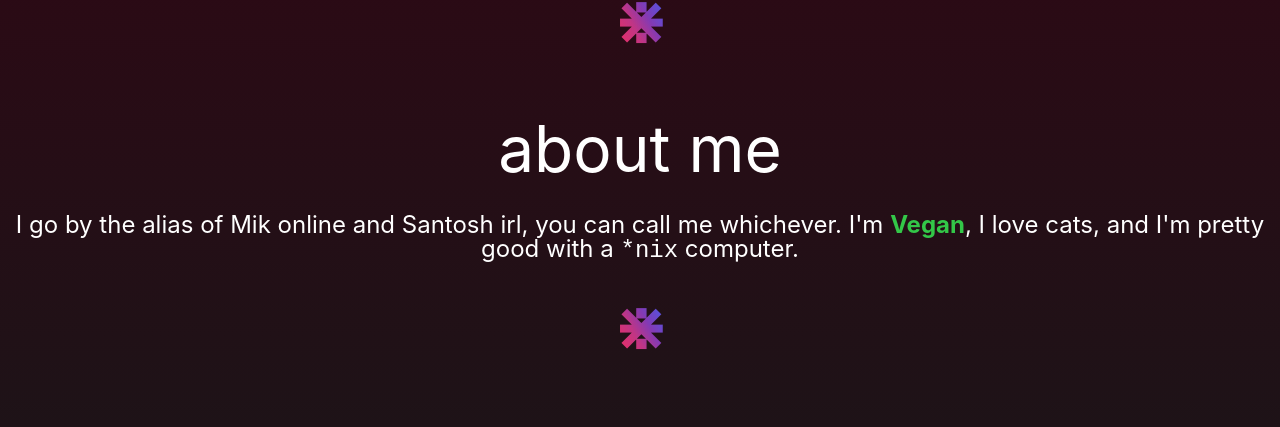
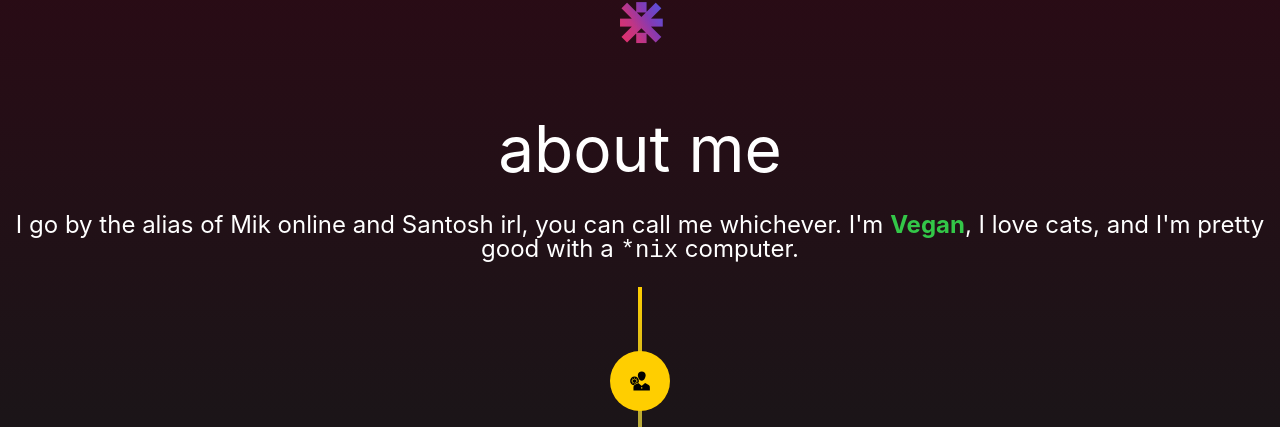
Before and after one commit to Mik1337/portfolio, a Next.js app: page / in a window 1280 px wide. Shown: the part 523-950 px from the top of the page. Built offline with nearby package versions, Linux system fonts and the light colour scheme.

Commit message:
it's 6 am in the morining and i don't have the energy to explain, sowwy

```diff
--- /dev/null
+++ b/components/AboutMe.js
@@ -0,0 +1,16 @@
+export default function AboutMe() {
+  return (
+    <div className="title" id="aboutme" title="About Me">
+      <p>about me</p>{" "}
+      <p className="description">
+        I go by the alias of Mik online and Santosh irl, you can call me
+        whichever. I'm <b Style="color: #33c748">Vegan</b>, I love cats, and I'm
+        pretty good with a <code>*nix</code> computer.
+        {/* I like working on new and interesting fields and growing my areas of
+                expertise. Design, Automation, Data Management and Web
+                Development are areas that I've worked in extensivly. I'm Currently,
+                working with The/Nudge helping them mapout SDG-16 for India. */}
+      </p>
+    </div>
+  );
+}
--- a/pages/index.js
+++ b/pages/index.js
@@ -1,5 +1,8 @@
 import Head from "next/head";
 import Typewriter from "typewriter-effect";
+
+import Splash from "../components/Splash";
+import AboutMe from "../components/AboutMe";
 import TimeLine from "../components/TimeLine";
 import Stats from "../components/Stats";
 import Interests from "../components/Interests";
@@ -21,7 +24,6 @@ export default class Index extends React.Component {
   state = {
     dark: true,
   };
-
   render() {
     return (
       <div className={`container ${this.state.dark ? "dark" : "light"}`}>
@@ -93,48 +95,10 @@ export default class Index extends React.Component {
               </p>
             </span>
           </h1>
-          <div className="title" id="aboutme" title="About Me">
-            <p>about me</p>{" "}
-            <p className="description">
-              I go by the alias of Mik online and Santosh irl, you can call me
-              whichever. I'm <b Style="color: #33c748">Vegan</b>, I love cats,
-              and I'm pretty good with a <code>*nix</code> computer.
-              {/* I like working on new and interesting fields and growing my areas of
-                expertise. Design, Automation, Data Management and Web
-                Development are areas that I've worked in extensivly. I'm Currently,
-                working with The/Nudge helping them mapout SDG-16 for India. */}
-            </p>
-            <p>
-              <b
-                alt="Section End Indicator"
-                o="#grid"
-                className="glyph-gradient"
-              >
-                <a href="#timeline">⋇</a>
-              </b>{" "}
-            </p>
-          </div>
-          <div
-            title="timeline"
-            alt="Places I've worked or Studied in reverse chronological order"
-          >
-            <span id="timeline" className="title">
-              <p>time line</p> <p className="description"></p>
-            </span>
-            <TimeLine dark={this.state.dark} />
-          </div>
-
-          <div className="title" id="skills" title="Skills">
-            <p>Skill Stats</p>{" "}
-            <p className="description">
-              <Stats dark={this.state.dark} />
-            </p>
-          </div>
-
-          <div className="title" id="interests" title="Interest">
-            <p>Interests</p>
-            <Interests theme={this.state.dark ? "#151515" : "lavender"} />
-          </div>
+          <AboutMe />
+          <TimeLine dark={this.state.dark} />
+          <Stats dark={this.state.dark} />
+          <Interests theme={this.state.dark ? "#2C2F33" : "lavender"} />
         </main>
         <Footer dark={this.state.dark} />
 
@@ -192,15 +156,14 @@ export default class Index extends React.Component {
             background-clip: content-box, border-box;
             box-shadow: 2px 1000px 1px #fff inset;
           }
-          .container {
-            min-height: 100vh;
-            padding: 0 0.5rem;
-            display: flex;
-            flex-direction: column;
-            justify-content: center;
-            align-items: center;
+
+          .themeSwitch {
+            position: absolute;
+            float: right;
+            border: none;
+            outline: none;
+            background: inherit;
           }
-
           main {
             padding: 5rem 0;
             flex: 1;
@@ -213,47 +176,6 @@ export default class Index extends React.Component {
           a {
             color: inherit;
             text-decoration: none;
-          }
-
-          .title a {
-            color: #0070f3;
-            text-decoration: none;
-          }
-
-          .title a:hover,
-          .title a:focus,
-          .title a:active {
-            text-decoration: underline;
-          }
-
-          .title {
-            margin: 0;
-            line-height: 0;
-            font-size: 4rem;
-          }
-
-          .title,
-          .description {
-            text-align: center;
-          }
-
-          .description {
-            line-height: 1;
-            font-size: 1.5rem;
-          }
-
-          .grid {
-            display: flex;
-            align-items: center;
-            justify-content: space-between;
-            flex-wrap: wrap;
-
-            max-width: 800px;
-            margin-top: 3rem;
-          }
-
-          .logo {
-            height: 1em;
           }
 
           .glyph-gradient {
--- a/styles/global.css
+++ b/styles/global.css
@@ -10,6 +10,15 @@ body {
 
 * {
   box-sizing: border-box;
+}
+
+main {
+  padding: 5rem 0;
+  flex: 1;
+  display: flex;
+  flex-direction: column;
+  justify-content: center;
+  align-items: center;
 }
 
 .light {
@@ -32,24 +41,41 @@ body {
   background: pink;
 } */
 
-ul {
-  list-style-type: none;
-  transition: 0.4s ease all;
+a {
+  color: inherit;
+  text-decoration: none;
 }
 
-ul b {
-  font-weight: normal;
+.title a {
+  color: #0070f3;
+  text-decoration: none;
 }
 
-ul:hover {
-  text-align: left;
+.title a:hover,
+.title a:focus,
+.title a:active {
+  text-decoration: underline;
 }
 
-.dark ul:hover b {
-  color: pink;
+.title {
+  margin: 0;
+  line-height: 0;
+  font-size: 4rem;
 }
 
-.light ul:hover b {
-  color: hotpink;
-  padding-right: 0.4em;
+.title,
+.description {
+  text-align: center;
 }
+
+.description {
+  line-height: 1;
+  font-size: 1.5rem;
+}
+
+@media (max-width: 600px) {
+  .description {
+    line-height: 1.5;
+    font-size: 1.5rem;
+  }
+}
```
Also changed, not shown: components/Splash.js (added).
